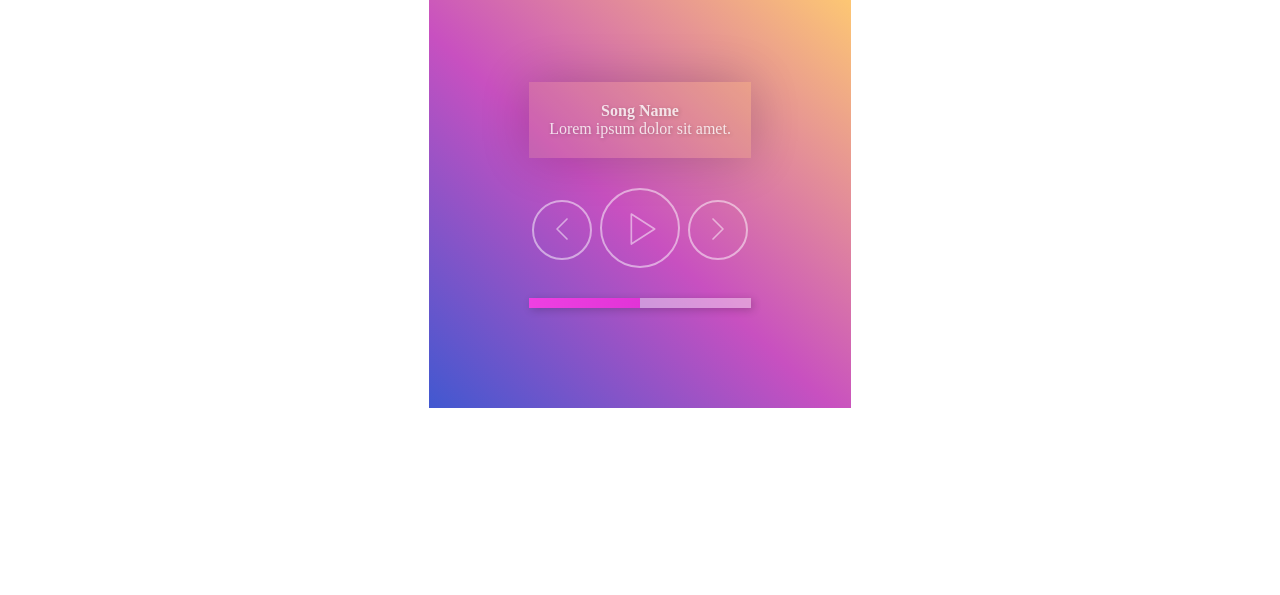
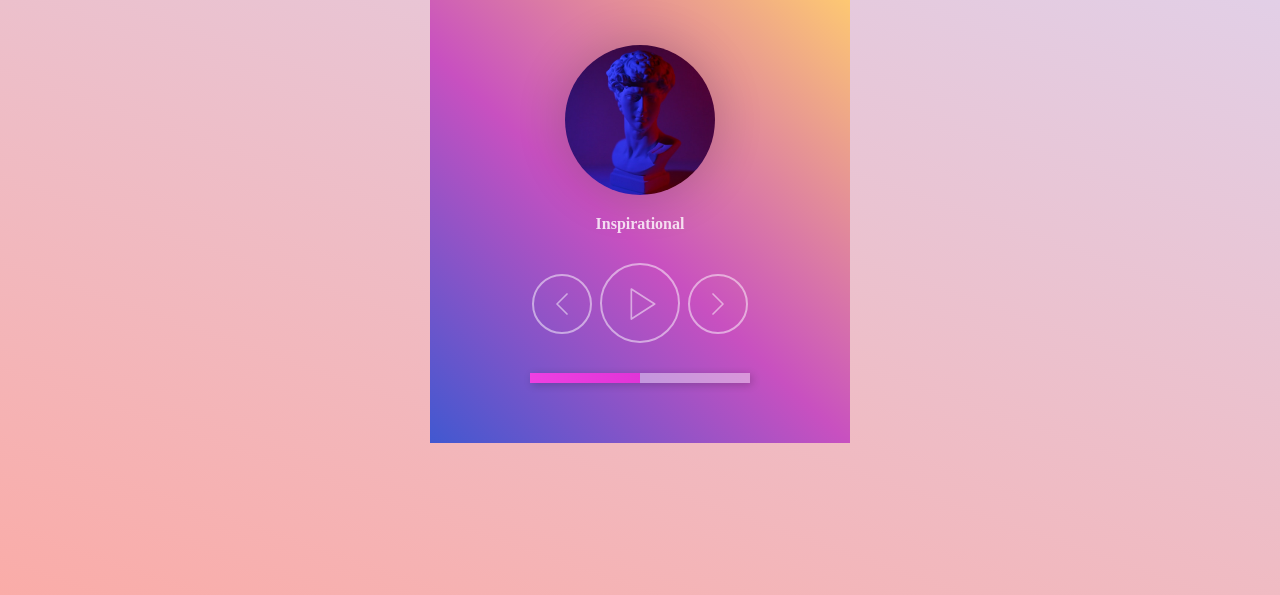
Before and after one commit to csslick/music-player, a plain HTML site: page index.html in a window 1280 px wide. Shown: the part 205-800 px from the top of the page. Drawn offline with nearby package versions, Linux system fonts and the light colour scheme.

Commit message:
music play and pause

```diff
--- a/index.html
+++ b/index.html
@@ -4,28 +4,34 @@
   <meta charset="UTF-8">
   <meta http-equiv="X-UA-Compatible" content="IE=edge">
   <meta name="viewport" content="width=device-width, initial-scale=1.0">
+  <meta property="og:image" content="screen.jpg" />
   <title>Music Player</title>
+  <!-- 아이콘 라이브러리 -->
   <script src="https://unpkg.com/feather-icons"></script>
   <link rel="stylesheet" href="./style.css">
 </head>
 <body>
+  <main>
+    <h1>Music Player</h1>
     <section class="player-container">
-    <figure>
-      <h4>Song Name</h4>
-      <p>Lorem ipsum dolor sit amet.</p>
+      <figure class="cover">
+        <audio id="audio" src="./music/Funny Dream.mp3"></audio>
       </figure>
+      <h4 id="title">Song Name</h4>
       <div class="btn-group">
         <button id="prev"><i data-feather="chevron-left"></i></button>
         <button id="play"><i data-feather="play"></i></button>
         <button id="next"><i data-feather="chevron-right"></i></button>
       </div>
-    <div class="progress">
-      <div class="inner-bar"></div>
+      <div class="progress-container">
+        <div class="progress"></div>
       </div>
     </section>
+  </main>
 
   <script>
     feather.replace()
   </script>
+  <script src="./js/app.js"></script>
 </body>
 </html>
--- /dev/null
+++ b/js/app.js
@@ -0,0 +1,33 @@
+const playBtn = document.querySelector('#play');
+const prevBtn = document.querySelector('#prev');
+const nextBtn = document.querySelector('#next');
+const audio = document.querySelector('#audio');
+
+const cover = document.querySelector('figure.cover');
+const title = document.querySelector('#title');
+const progressContainer = document.querySelector('.progress-container');
+const progress = document.querySelector('.progress');
+
+// Song Data
+const songs = ['Funny Dream', 'Inspirational', 'That Positive Feeling by Alumo'];
+
+let songIndex = 1;
+
+function loadSong(song) {
+  title.innerText = song;
+  audio.src = `music/${song}.mp3`;
+  cover.style.backgroundImage = `url(images/${songIndex}.jpg`;
+}
+
+loadSong(songs[songIndex]);
+
+// 버튼 이벤트
+playBtn.addEventListener('click', () => {
+  if(audio.classList.contains('play')){
+    audio.pause()
+    audio.classList.remove('play');
+  } else {
+    audio.classList.add('play');
+    audio.play();
+  }
+})
--- a/style.css
+++ b/style.css
@@ -9,23 +9,38 @@ body {
   display: flex;
   justify-content: center;
   align-items: center;
+  text-align: center;
+  color: #333;
+  background-color: #FAACA8;
+  background-image: linear-gradient(19deg, #FAACA8 0%, #DDD6F3 100%);
+
+}
+
+h1 {
+  font-weight: normal;
 }
 
 .player-container {
+  position: relative;
   text-align: center;
   background: #ccc;
-  padding: 100px;
+  padding: 60px 100px;
   background-color: #4158D0;
   background-image: linear-gradient(43deg, #4158D0 0%, #C850C0 46%, #FFCC70 100%);
   color: rgba(255,255,255,0.8);
 }
 
 .player-container figure{
+  display: inline-block;
   margin-bottom: 1em;
-  padding: 20px;
+  width: 150px;
+  height: 150px;
+  border-radius: 50%;
   box-shadow: 0 0 50px rgba(0,0,0,0.2);
   background: rgba(255,255,55,0.1);
   text-shadow: 1px 1px 4px rgba(0,0,0,0.2);
+  background-size: cover;
+  background-position: center;
 }
 
 button {
@@ -65,14 +80,14 @@ button:active{
   margin: 30px 0;
 }
 
-.progress {
+.progress-container {
   background: rgba(255,255,255,0.4);
   width: 100%;
   height: 10px;
   margin-top: 1em;
   box-shadow: 2px 2px 8px rgba(0,0,0,0.2);
 }
-.progress > div {
+.progress {
   background: linear-gradient(to right, #ee40e2, #e234d7);
   width: 50%;
   height: 100%;
```
Also changed, not shown: images/0.jpg (added), images/1.jpg (added), images/2.jpg (added), screen.png (added), 3 other files. Lines whose indentation alone changed are shown as unchanged.
